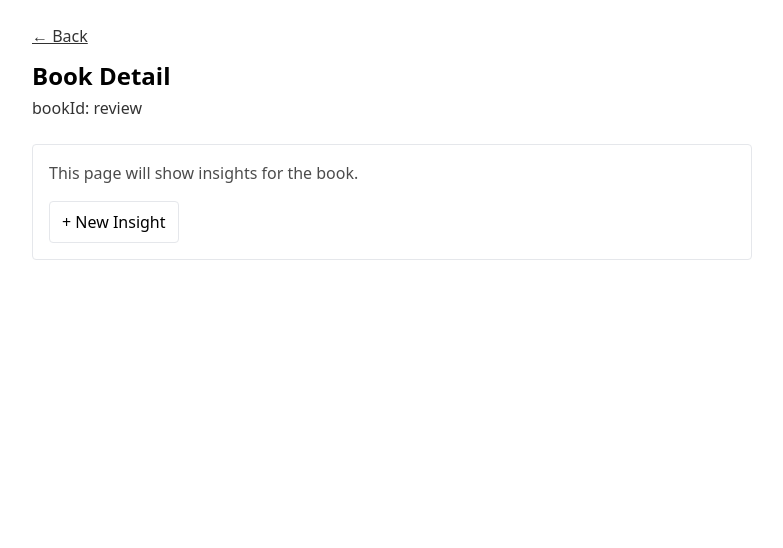
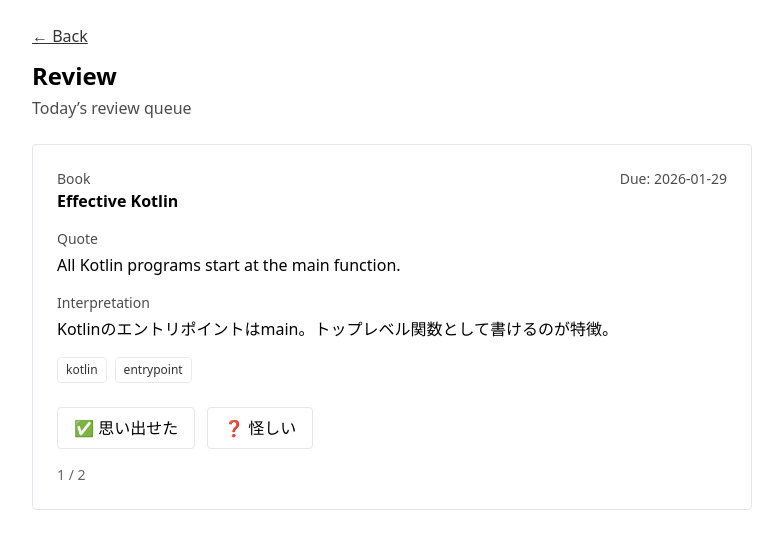
Before and after one commit to waka-apps/reading-insight-log, a Nuxt app in the folder frontend/: page /books/review in a window 1280 px wide. Shown: the top 548 px of the page, without its empty margins (248-1031 px from the left). Built offline with nearby package versions, Linux system fonts and the light colour scheme.

Commit message:
review画面用のコンポーネントを作成、ダミーInsightを表示

```diff
--- /dev/null
+++ b/frontend/pages/books/review.vue
@@ -0,0 +1,100 @@
+<script setup lang="ts">
+type ReviewItem = {
+  id: string;
+  bookId: string;
+  bookTitle: string;
+  quote: string;
+  interpretation: string;
+  tags: string[];
+  nextReviewAt: string;
+};
+
+const items = ref<ReviewItem[]>([
+  {
+    id: "ins-1",
+    bookId: "book-1",
+    bookTitle: "Effective Kotlin",
+    quote: "All Kotlin programs start at the main function.",
+    interpretation: "Kotlinのエントリポイントはmain。トップレベル関数として書けるのが特徴。",
+    tags: ["kotlin", "entrypoint"],
+    nextReviewAt: "2026-01-29",
+  },
+  {
+    id: "ins-2",
+    bookId: "book-2",
+    bookTitle: "Clean Architecture",
+    quote: "Dependencies should point inward.",
+    interpretation: "依存の向きは内側（ドメイン）へ。外側は差し替え可能にする。",
+    tags: ["architecture"],
+    nextReviewAt: "2026-01-29",
+  },
+]);
+
+const index = ref(0);
+
+const current = computed(() => items.value[index.value] ?? null);
+const isDone = computed(() => index.value >= items.value.length);
+
+function answer(result: "REMEMBERED" | "UNCERTAIN") {
+  if (!current.value) return;
+  console.log({ insightId: current.value.id, result });
+  index.value += 1;
+}
+
+function restart() {
+  index.value = 0;
+}
+</script>
+
+<template>
+  <main class="p-6 max-w-3xl mx-auto">
+    <header class="mb-6">
+      <NuxtLink to="/books" class="underline opacity-80">← Back</NuxtLink>
+      <h1 class="text-2xl font-bold mt-3">Review</h1>
+      <p class="opacity-70 mt-1">Today’s review queue</p>
+    </header>
+
+    <section v-if="isDone" class="border rounded p-6">
+      <p class="font-semibold">All done 🎉</p>
+      <p class="opacity-70 mt-1">No more insights to review today.</p>
+      <button class="mt-4 px-4 py-2 border rounded" @click="restart">Restart (dummy)</button>
+    </section>
+
+    <section v-else-if="current" class="border rounded p-6 space-y-4">
+      <div class="flex items-start justify-between gap-4">
+        <div>
+          <div class="text-sm opacity-70">Book</div>
+          <div class="font-semibold">{{ current.bookTitle }}</div>
+        </div>
+        <div class="text-sm opacity-70">Due: {{ current.nextReviewAt }}</div>
+      </div>
+
+      <div>
+        <div class="text-sm opacity-70 mb-1">Quote</div>
+        <div class="whitespace-pre-wrap">{{ current.quote }}</div>
+      </div>
+
+      <div>
+        <div class="text-sm opacity-70 mb-1">Interpretation</div>
+        <div class="whitespace-pre-wrap">{{ current.interpretation }}</div>
+      </div>
+
+      <div class="flex flex-wrap gap-2" v-if="current.tags.length">
+        <span v-for="t in current.tags" :key="t" class="text-xs border rounded px-2 py-1 opacity-80">
+          {{ t }}
+        </span>
+      </div>
+
+      <div class="pt-2 flex gap-3">
+        <button class="px-4 py-2 border rounded" @click="answer('REMEMBERED')">✅ 思い出せた</button>
+        <button class="px-4 py-2 border rounded" @click="answer('UNCERTAIN')">❓ 怪しい</button>
+      </div>
+
+      <div class="text-sm opacity-60">{{ index + 1 }} / {{ items.length }}</div>
+    </section>
+
+    <section v-else class="border rounded p-6">
+      <p>Loading...</p>
+    </section>
+  </main>
+</template>
```
